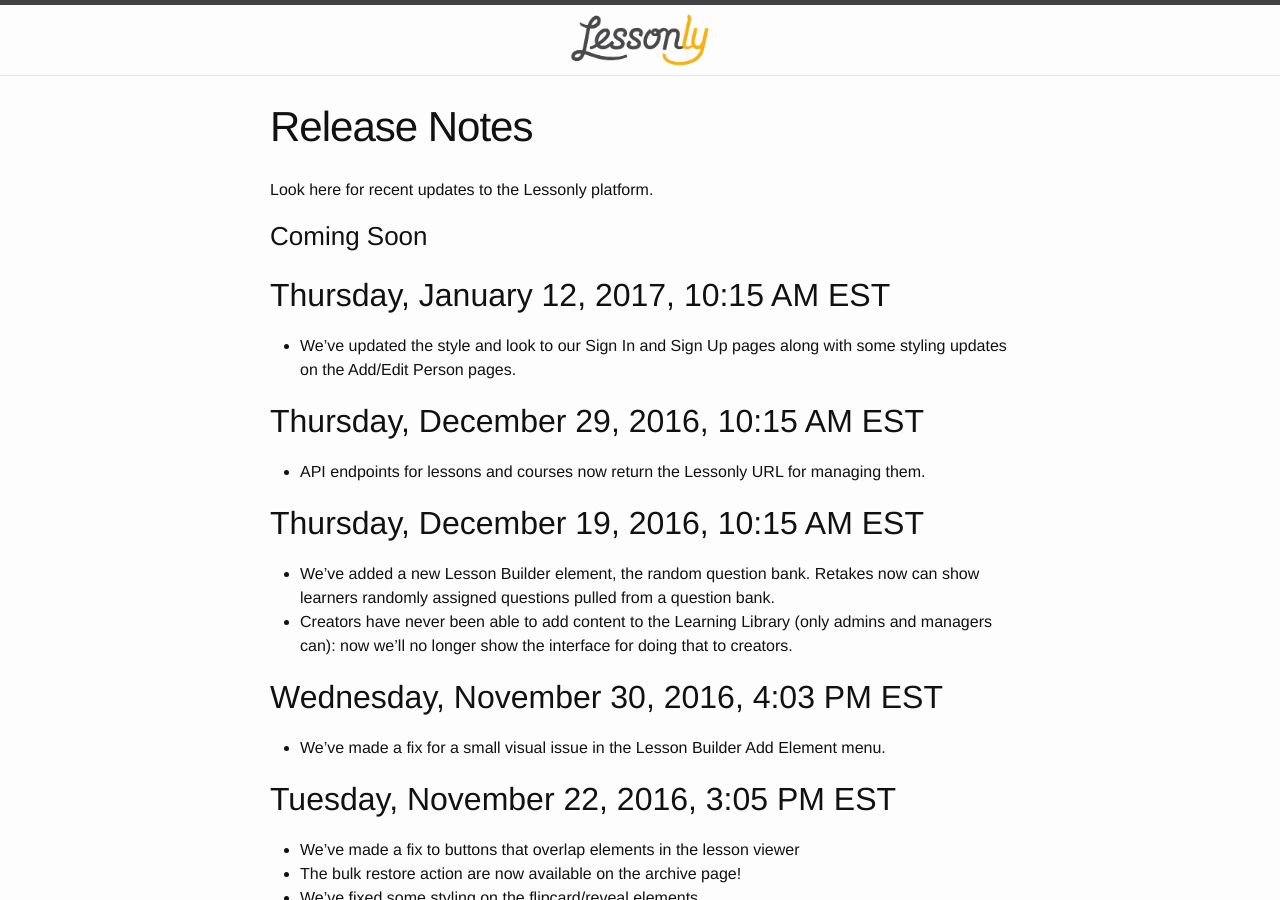
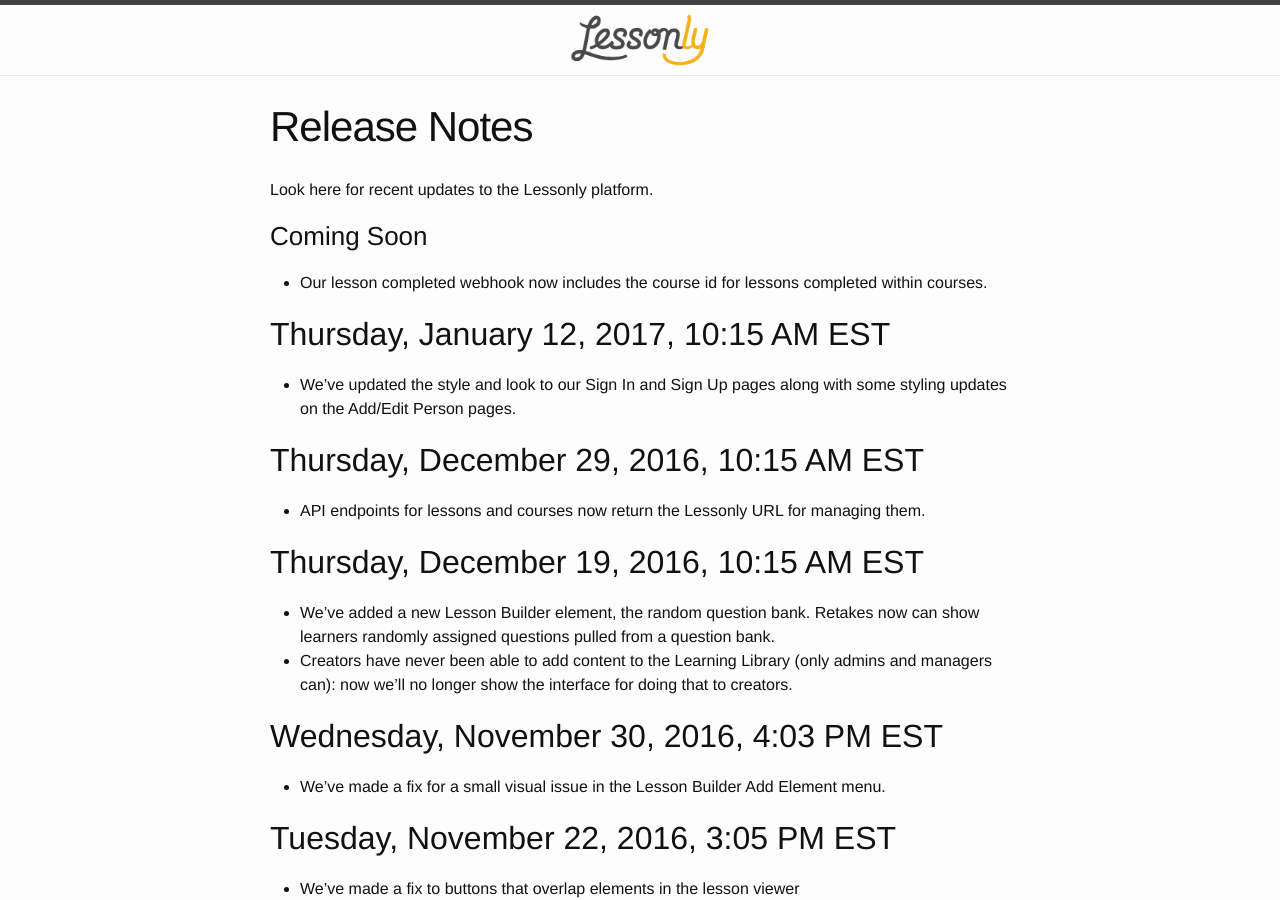
Before and after one commit to isabella232/lessonly.github.io, a Jekyll site: the page built from release-notes.md, in a window 1280 px wide and 900 px high. Built offline with Jekyll 4.4.1, drawn with Linux system fonts in a browser that asks for light colours.

Commit message:
Add lesson completed webhook text

```diff
--- a/release-notes.md
+++ b/release-notes.md
@@ -7,6 +7,8 @@
 Look here for recent updates to the Lessonly platform.
 
 ### Coming Soon
+
+- Our lesson completed webhook now includes the course id for lessons completed within courses.
 
 ## Thursday, January 12, 2017, 10:15 AM EST
 - We've updated the style and look to our Sign In and Sign Up pages along with some styling updates on the Add/Edit Person pages.
```
